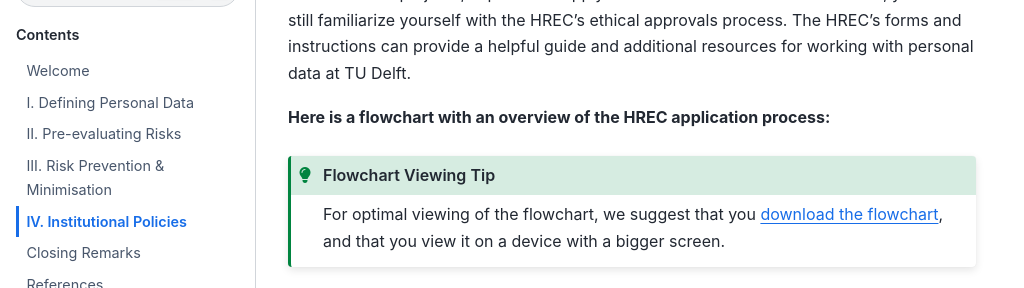
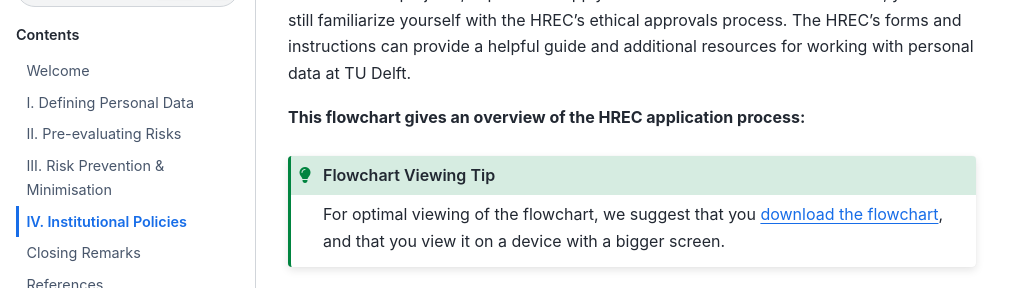
Before and after one commit to tu-delft-library/BSc_Research_Ethics_for_Personal_Data, a Jupyter Book: the page built from book/institutional_policies.md, in a window 1280 px wide and 900 px high, scrolled down 434 px, cut to the strip 153-441 px from the top of the window. Shown: the whole strip, without its empty margins (0-1024 px from the left). Built offline with Jupyter Book 1.0.4 settings and Sphinx 7.4.7 and the Sphinx Book theme 1.1.4, drawn with Linux system fonts in a browser that asks for light colours; comment, search, counter and statistics services are not loaded.

Commit message:
Update institutional_policies.md

````diff
--- a/book/institutional_policies.md
+++ b/book/institutional_policies.md
@@ -9,7 +9,7 @@ TU Delft researchers who plan to work with any data related to humans must apply
 
 For bachelor's projects, supervisors apply on behalf of their students. However, you should still familiarize yourself with the HREC's ethical approvals process. The HREC's forms and instructions can provide a helpful guide and additional resources for working with personal data at TU Delft.
 
-**Here is a flowchart with an overview of the HREC application process:**
+**This flowchart gives an overview of the HREC application process:**
 
 ```{admonition} Flowchart Viewing Tip
 :class: tip
````
